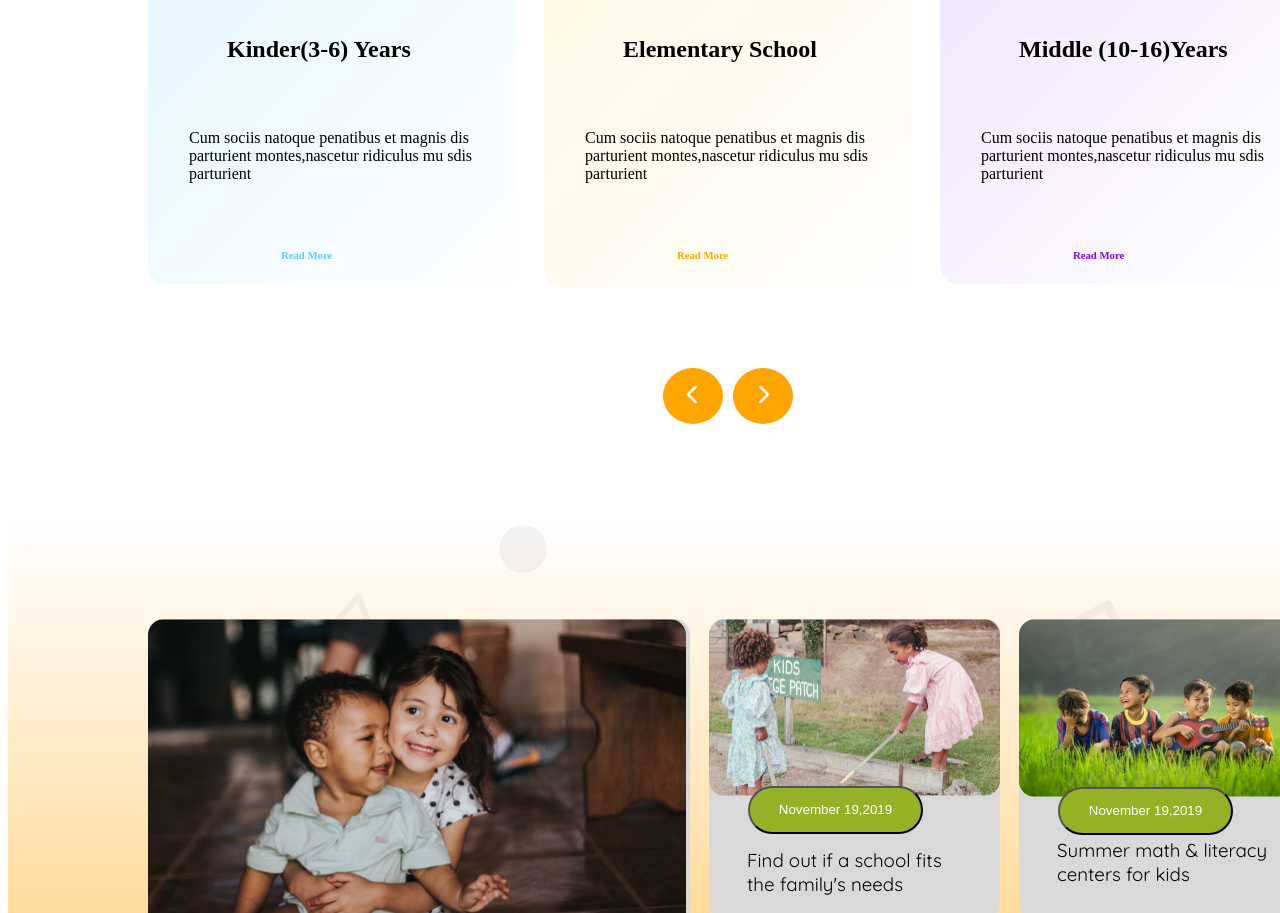
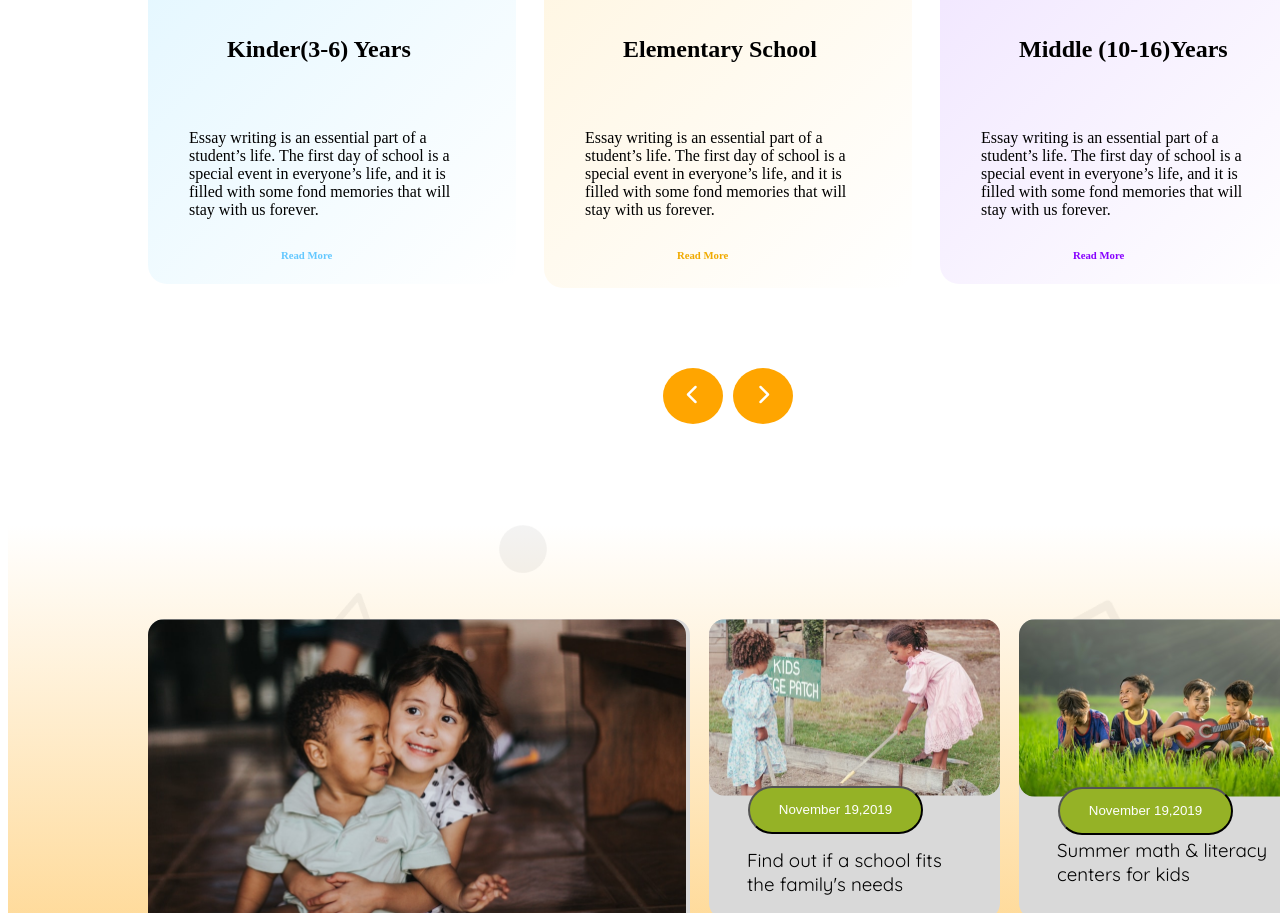
Before and after one commit to tasohan6118/kids-school, a plain HTML site: page index.html in a window 1280 px wide. Shown: the part 1106-2019 px from the top of the page. Drawn offline with Linux system fonts and the light colour scheme; files whose address does not match are found by name.

Commit message:
another update

```diff
--- a/index.html
+++ b/index.html
@@ -60,19 +60,19 @@
     <div class="card-1">
         <img class="img-1" src="assets/kinder.png" alt="">
         <h1 class="card-1-title">Kinder(3-6) Years</h1>
-        <p class="description-1">Cum sociis natoque penatibus et magnis dis parturient montes,nascetur ridiculus mu sdis parturient</p>
+        <p class="description-1">Essay writing is an essential part of a student’s life. The first day of school is a special event in everyone’s life, and it is filled with some fond memories that will stay with us forever.</p>
         <h6 class="heading-banana">Read More</h6>
       </div>
       <div class="card-2">
         <img  class="img-2" src="assets/elementary.png" alt="">
         <h1 class="card-2-title">Elementary School</h1>
-        <p class="description-2">Cum sociis natoque penatibus et magnis dis parturient montes,nascetur ridiculus mu sdis parturient</p>
+        <p class="description-2">Essay writing is an essential part of a student’s life. The first day of school is a special event in everyone’s life, and it is filled with some fond memories that will stay with us forever.</p>
         <h6 class="heading-elimentary">Read More</h6>
       </div>
       <div class="card-3">
         <img class="img-3" src="assets/middle.png" alt="">
         <h1 class="card-3-title">Middle (10-16)Years</h1>
-        <p class="description-3">Cum sociis natoque penatibus et magnis dis parturient montes,nascetur ridiculus mu sdis parturient</p>
+        <p class="description-3">Essay writing is an essential part of a student’s life. The first day of school is a special event in everyone’s life, and it is filled with some fond memories that will stay with us forever.</p>
         <h6 class="heading-microscope">Read More</h6>
       </div>
  </section>
--- a/styles/kids-education.css
+++ b/styles/kids-education.css
@@ -367,6 +367,7 @@ banner-img{
     font-weight: Medium;
     font-size: 1.25rem;
     color: #FFFFFF;
+
 }
 
 .nav-link-5{
```
